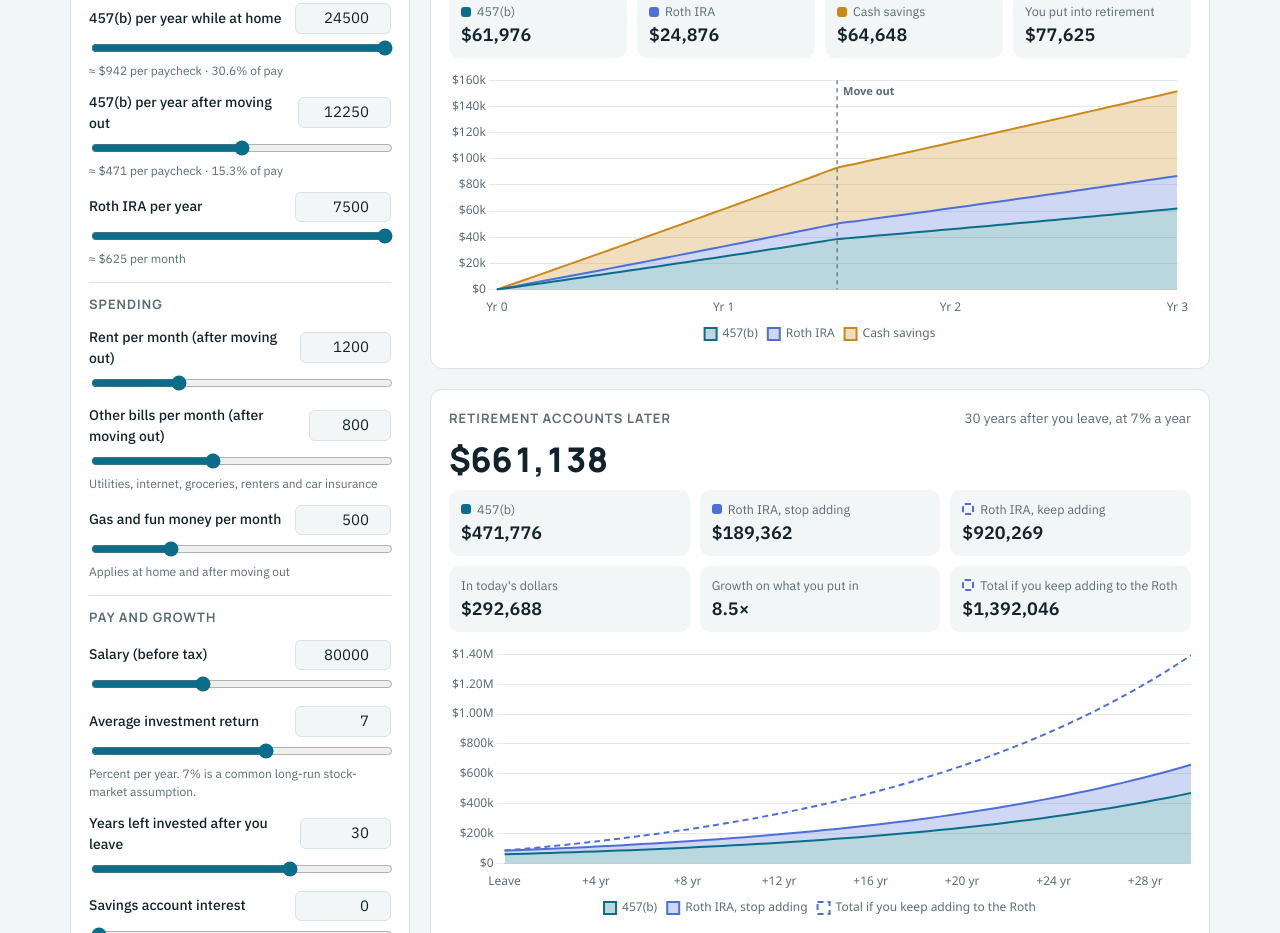
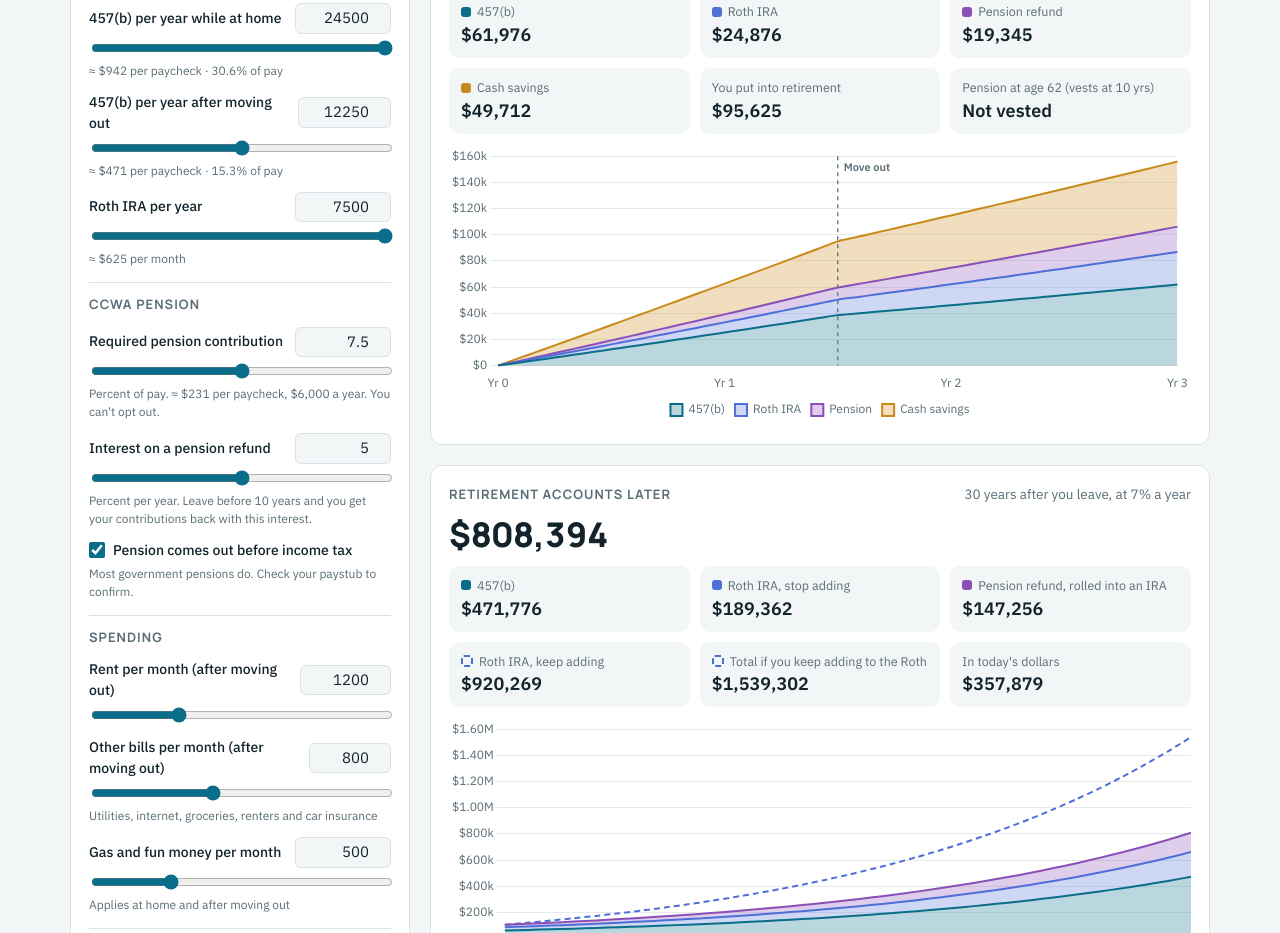
Before and after one commit to nathann-b/savings-planner, a plain HTML site: page index.html in a window 1280 px wide. Shown: the part 408-1341 px from the top of the page. Drawn offline with nearby package versions, Linux system fonts and the light colour scheme.

Commit message:
Update index.html

```diff
--- a/index.html
+++ b/index.html
@@ -11,7 +11,7 @@
 :root{
   /* Layout: controls rail on the left, results (summary tiles → totals → charts) on the right; stacks on phones. */
   --bg:#f3f6f7; --surface:#ffffff; --ink:#12232b; --muted:#5a6d76; --line:#d9e3e7; --accent:#0a6e8a;
-  --s457:#0a6e8a; --sroth:#4f6fd8; --scash:#c98a1c; --warn:#b93c12; --good:#1d7a45;
+  --s457:#0a6e8a; --sroth:#4f6fd8; --scash:#c98a1c; --spen:#8a4fb8; --warn:#b93c12; --good:#1d7a45;
   --display:"Manrope", "Segoe UI", system-ui, sans-serif;
   --body:"IBM Plex Sans", "Segoe UI", system-ui, sans-serif;
   color-scheme: light;
@@ -19,13 +19,13 @@
 @media (prefers-color-scheme: dark){
   :root:not([data-theme="light"]){
     --bg:#0c161b; --surface:#13222a; --ink:#e4edf0; --muted:#93a8b1; --line:#24373f; --accent:#4cb4d1;
-    --s457:#4cb4d1; --sroth:#8ea9ff; --scash:#e8b04d; --warn:#ff8a5c; --good:#5cc98a;
+    --s457:#4cb4d1; --sroth:#8ea9ff; --scash:#e8b04d; --spen:#c79cf2; --warn:#ff8a5c; --good:#5cc98a;
     color-scheme: dark;
   }
 }
 :root[data-theme="dark"]{
   --bg:#0c161b; --surface:#13222a; --ink:#e4edf0; --muted:#93a8b1; --line:#24373f; --accent:#4cb4d1;
-  --s457:#4cb4d1; --sroth:#8ea9ff; --scash:#e8b04d; --warn:#ff8a5c; --good:#5cc98a;
+  --s457:#4cb4d1; --sroth:#8ea9ff; --scash:#e8b04d; --spen:#c79cf2; --warn:#ff8a5c; --good:#5cc98a;
   color-scheme: dark;
 }
 *{box-sizing:border-box}
@@ -73,6 +73,9 @@ button.reset:hover{border-color:var(--accent);color:var(--accent)}
 .b .k i{width:10px;height:10px;border-radius:3px;display:inline-block}
 .b .v{font-weight:600;font-size:18px;font-variant-numeric:tabular-nums}
 .chartbox{position:relative;height:280px}
+.group > .hint{font-size:12px;color:var(--muted);margin-top:-8px}
+.ctl.check{flex-direction:row;align-items:center;gap:8px}
+.ctl.check input{width:16px;height:16px;accent-color:var(--accent);margin:0}
 .breakdown.three{grid-template-columns:repeat(3,1fr)}
 @media (max-width:600px){.breakdown.three{grid-template-columns:repeat(2,1fr)}}
 .b .k i.dash{background:transparent;border:2px dashed var(--sroth);width:12px;height:12px}
@@ -126,6 +129,22 @@ button.reset:hover{border-color:var(--accent);color:var(--accent)}
       </div>
 
       <div class="group">
+        <h2>CCWA pension</h2>
+        <div class="ctl">
+          <div class="row"><label for="pen">Required pension contribution</label><input type="number" id="pen-n" min="0" max="15" step="0.5" aria-label="Required pension contribution percent of pay"></div>
+          <input type="range" id="pen" min="0" max="15" step="0.5">
+          <span class="hint" id="pen-hint"></span>
+        </div>
+        <div class="ctl">
+          <div class="row"><label for="penr">Interest on a pension refund</label><input type="number" id="penr-n" min="0" max="10" step="0.5" aria-label="Interest credited on a pension refund percent"></div>
+          <input type="range" id="penr" min="0" max="10" step="0.5">
+          <span class="hint">Percent per year. Leave before 10 years and you get your contributions back with this interest.</span>
+        </div>
+        <div class="ctl check"><input type="checkbox" id="penpre"><label for="penpre">Pension comes out before income tax</label></div>
+        <span class="hint">Most government pensions do. Check your paystub to confirm.</span>
+      </div>
+
+      <div class="group">
         <h2>Spending</h2>
         <div class="ctl">
           <div class="row"><label for="rent">Rent per month (after moving out)</label><input type="number" id="rent-n" min="0" max="3000" step="25" aria-label="Rent per month"></div>
@@ -168,7 +187,7 @@ button.reset:hover{border-color:var(--accent);color:var(--accent)}
 
     <main class="results">
       <div class="tiles">
-        <div class="tile neutral"><div class="k">Take-home per month at home</div><div class="v" id="t-take"></div><div class="s" id="t-take-s">after 457, taxes, health insurance</div></div>
+        <div class="tile neutral"><div class="k">Take-home per month at home</div><div class="v" id="t-take"></div><div class="s" id="t-take-s">after pension, 457, taxes, health insurance</div></div>
         <div class="tile" id="tile-home"><div class="k">Left over per month at home</div><div class="v" id="t-home"></div><div class="s">after Roth and spending</div></div>
         <div class="tile" id="tile-away"><div class="k">Left over per month after moving out</div><div class="v" id="t-away"></div><div class="s" id="t-away-s">after Roth, rent, bills, spending</div></div>
         <div class="tile neutral"><div class="k">Taxes saved by the 457(b) at home</div><div class="v" id="t-tax"></div><div class="s" id="t-tax-s">per year, federal + Georgia</div></div>
@@ -182,11 +201,13 @@ button.reset:hover{border-color:var(--accent);color:var(--accent)}
           <span class="sub" id="leave-sub"></span>
         </div>
         <div class="big" id="leave-total"></div>
-        <div class="breakdown">
+        <div class="breakdown three">
           <div class="b"><div class="k"><i style="background:var(--s457)"></i>457(b)</div><div class="v" id="l-457"></div></div>
           <div class="b"><div class="k"><i style="background:var(--sroth)"></i>Roth IRA</div><div class="v" id="l-roth"></div></div>
+          <div class="b"><div class="k"><i style="background:var(--spen)"></i><span id="l-pen-k">Pension refund</span></div><div class="v" id="l-pen"></div></div>
           <div class="b"><div class="k"><i style="background:var(--scash)"></i>Cash savings</div><div class="v" id="l-cash"></div></div>
           <div class="b"><div class="k">You put into retirement</div><div class="v" id="l-contrib"></div></div>
+          <div class="b"><div class="k">Pension at age 62 (vests at 10 yrs)</div><div class="v" id="l-penstatus"></div></div>
         </div>
         <div class="chartbox"><canvas id="c-work" aria-label="Balances while working at CCWA"></canvas></div>
       </section>
@@ -200,10 +221,10 @@ button.reset:hover{border-color:var(--accent);color:var(--accent)}
         <div class="breakdown three">
           <div class="b"><div class="k"><i style="background:var(--s457)"></i>457(b)</div><div class="v" id="f-457"></div></div>
           <div class="b"><div class="k"><i style="background:var(--sroth)"></i>Roth IRA, stop adding</div><div class="v" id="f-roth"></div></div>
+          <div class="b"><div class="k"><i style="background:var(--spen)"></i><span id="f-pen-k">Pension refund, rolled into an IRA</span></div><div class="v" id="f-pen"></div></div>
           <div class="b"><div class="k"><i class="dash"></i>Roth IRA, keep adding</div><div class="v" id="f-rothkeep"></div></div>
+          <div class="b"><div class="k"><i class="dash"></i>Total if you keep adding to the Roth</div><div class="v" id="f-keeptotal"></div></div>
           <div class="b"><div class="k">In today's dollars</div><div class="v" id="f-real"></div></div>
-          <div class="b"><div class="k">Growth on what you put in</div><div class="v" id="f-mult"></div></div>
-          <div class="b"><div class="k"><i class="dash"></i>Total if you keep adding to the Roth</div><div class="v" id="f-keeptotal"></div></div>
         </div>
         <div class="chartbox"><canvas id="c-future" aria-label="Retirement account growth after leaving"></canvas></div>
         <div class="sub" id="future-note"></div>
@@ -215,7 +236,8 @@ button.reset:hover{border-color:var(--accent);color:var(--accent)}
           <li>2026 federal brackets for a single filer ($16,100 standard deduction), Georgia's flat 4.99% tax ($15,000 standard deduction), and 7.65% Social Security and Medicare.</li>
           <li>Health insurance is the employee-only Kaiser HMO at $46.55 per paycheck (26 paychecks), taken out pre-tax.</li>
           <li>The 457(b) is pre-tax and the Roth IRA comes from take-home pay. Contributions go in monthly; returns compound monthly.</li>
-          <li>Salary and contribution limits stay flat (no raises, no limit increases). A CCWA pension contribution, if there is one, isn't included.</li>
+          <li>CCWA pension (Clayton County plan, rules for hires after 2016): a required share of pay goes in every paycheck. You're vested after 10 years and then get 2% × years worked × average monthly pay each month from age 62. Leave earlier and you get your contributions back with interest; this planner assumes you roll that refund into an IRA tax-free and invest it. These rules come from the plan's 2022 annual report, so confirm them with HR.</li>
+          <li>Salary and contribution limits stay flat (no raises, no limit increases).</li>
           <li>"In today's dollars" assumes 2.5% yearly inflation. Real returns vary a lot from year to year. This is an estimate, not financial advice.</li>
         </ul>
       </div>
@@ -226,11 +248,12 @@ button.reset:hover{border-color:var(--accent);color:var(--accent)}
 <script src="https://cdn.jsdelivr.net/npm/chart.js@4.4.1/dist/chart.umd.js"></script>
 <script>
 (function(){
-  const DEFAULTS = {years:3, home:18, k457:24500, k457b:12250, roth:7500, rent:1200, other:800, fun:500, salary:80000, ret:7, after:30, cashr:0};
+  const DEFAULTS = {years:3, home:18, k457:24500, k457b:12250, roth:7500, pen:7.5, penr:5, rent:1200, other:800, fun:500, salary:80000, ret:7, after:30, cashr:0};
   const KEYS = Object.keys(DEFAULTS);
-  const STORE = "ccwa-savings-planner-v2";
+  const STORE = "ccwa-savings-planner-v3";
   let state = Object.assign({}, DEFAULTS);
-  try { const s = JSON.parse(localStorage.getItem(STORE) || "null"); if (s) KEYS.forEach(k => { if (typeof s[k] === "number" && isFinite(s[k])) state[k] = s[k]; }); } catch(e) {}
+  let penPre = true;
+  try { const s = JSON.parse(localStorage.getItem(STORE) || "null"); if (s) { KEYS.forEach(k => { if (typeof s[k] === "number" && isFinite(s[k])) state[k] = s[k]; }); if (typeof s.penPre === "boolean") penPre = s.penPre; } } catch(e) {}
 
   const HEALTH = 46.55 * 26, FED_STD = 16100, GA_STD = 15000, GA_RATE = 0.0499, FICA = 0.0765, INFL = 0.025;
   const BRACKETS = [[12400,.10],[50400,.12],[105700,.22],[201775,.24],[256225,.32],[640600,.35],[Infinity,.37]];
@@ -240,40 +263,47 @@ button.reset:hover{border-color:var(--accent);color:var(--accent)}
   const months = m => { const y = Math.floor(m/12), r = m % 12; const parts = []; if (y) parts.push(y + (y === 1 ? " year" : " years")); if (r) parts.push(r + (r === 1 ? " month" : " months")); return parts.join(" ") || "0 months"; };
 
   function fedTax(taxable){ let t = 0, prev = 0; for (const [top, r] of BRACKETS){ if (taxable > prev) t += (Math.min(taxable, top) - prev) * r; prev = top; } return t; }
-  function taxes(salary, pre457){
-    const base = Math.max(0, salary - pre457 - HEALTH);
+  function taxes(salary, pre457, prePen){
+    const base = Math.max(0, salary - pre457 - HEALTH - prePen);
     return { fed: fedTax(Math.max(0, base - FED_STD)), ga: Math.max(0, base - GA_STD) * GA_RATE, fica: Math.max(0, salary - HEALTH) * FICA };
   }
 
-  function phase(salary, k){
-    const kk = Math.min(k, Math.max(0, salary - HEALTH));
-    const t = taxes(salary, kk), t0 = taxes(salary, 0);
-    return { k: kk, take: salary - kk - HEALTH - t.fed - t.ga - t.fica, saved: (t0.fed + t0.ga) - (t.fed + t.ga) };
+  function phase(salary, k, pen){
+    const prePen = penPre ? pen : 0;
+    const kk = Math.min(k, Math.max(0, salary - HEALTH - pen));
+    const t = taxes(salary, kk, prePen), t0 = taxes(salary, 0, prePen);
+    return { k: kk, take: salary - kk - HEALTH - pen - t.fed - t.ga - t.fica, saved: (t0.fed + t0.ga) - (t.fed + t.ga) };
   }
   function calc(p){
-    const ph = phase(p.salary, p.k457), pa = phase(p.salary, p.k457b);
+    const pen = p.salary * p.pen / 100;
+    const ph = phase(p.salary, p.k457, pen), pa = phase(p.salary, p.k457b, pen);
     const k457 = ph.k, take = ph.take, taxSaved = ph.saved;
     const spendHome = p.fun, spendAway = p.rent + p.other + p.fun;
     const N = Math.round(p.years * 12), H = Math.min(p.home, N);
     const leftHomeM = (ph.take - p.roth) / 12, leftAwayM = (pa.take - p.roth) / 12;
     // Effective monthly rates, so a 7% setting grows money exactly 7% per year
     const r = Math.pow(1 + p.ret / 100, 1 / 12) - 1, cr = Math.pow(1 + p.cashr / 100, 1 / 12) - 1;
-    let a = 0, b = 0, c = 0;
-    const s457 = [0], sroth = [0], scash = [0];
+    const pr = Math.pow(1 + p.penr / 100, 1 / 12) - 1;
+    let a = 0, b = 0, c = 0, d = 0;
+    const s457 = [0], sroth = [0], scash = [0], spen = [0];
     for (let m = 0; m < N; m++){
       const home = m < H;
       a = a * (1 + r) + (home ? ph.k : pa.k) / 12;
       b = b * (1 + r) + p.roth / 12;
       c = c * (1 + cr) + (home ? leftHomeM - spendHome : leftAwayM - spendAway);
-      s457.push(a); sroth.push(b); scash.push(c);
+      d = d * (1 + pr) + pen / 12;
+      s457.push(a); sroth.push(b); scash.push(c); spen.push(d);
     }
-    const fa = [a], fb = [b], fc = [b];
-    let x = a, y = b, z = b;
-    for (let yr = 1; yr <= p.after; yr++){ for (let m = 0; m < 12; m++){ x *= (1 + r); y *= (1 + r); z = z * (1 + r) + p.roth / 12; } fa.push(x); fb.push(y); fc.push(z); }
-    const fut = x + y;
+    const vested = p.years >= 10;
+    const penMonthly = 0.02 * Math.min(p.years, 32) * p.salary / 12;
+    const fa = [a], fb = [b], fc = [b], fd = [vested ? 0 : d];
+    let x = a, y = b, z = b, q = vested ? 0 : d;
+    for (let yr = 1; yr <= p.after; yr++){ for (let m = 0; m < 12; m++){ x *= (1 + r); y *= (1 + r); q *= (1 + r); z = z * (1 + r) + p.roth / 12; } fa.push(x); fb.push(y); fc.push(z); fd.push(q); }
+    const fut = x + y + q;
     const real = fut / Math.pow(1 + INFL, p.years + p.after);
     return { k457, k457b: pa.k, take, takeAway: pa.take, taxSaved, taxSavedAway: pa.saved, leftHome: leftHomeM - spendHome, leftAway: leftAwayM - spendAway, N, H,
-      l457: a, lroth: b, lcash: c, contrib: (ph.k * H + pa.k * (N - H)) / 12 + p.roth * N / 12, s457, sroth, scash, fa, fb, fc, f457: x, froth: y, frothKeep: z, fut, real };
+      l457: a, lroth: b, lcash: c, lpen: d, pen, vested, penMonthly, contrib: (ph.k * H + pa.k * (N - H)) / 12 + (p.roth + pen) * N / 12,
+      s457, sroth, scash, spen, fa, fb, fc, fd, f457: x, froth: y, fpen: q, frothKeep: z, fut, real };
   }
 
   // ---------- controls ----------
@@ -285,9 +315,11 @@ button.reset:hover{border-color:var(--accent);color:var(--accent)}
       n.addEventListener("change", () => set(n.value));
       n.addEventListener("input", () => { if (n.value !== "") set(n.value); });
     });
-    document.getElementById("reset").addEventListener("click", () => { state = Object.assign({}, DEFAULTS); render(); });
+    document.getElementById("penpre").addEventListener("change", e => { penPre = e.target.checked; render(); });
+    document.getElementById("reset").addEventListener("click", () => { state = Object.assign({}, DEFAULTS); penPre = true; render(); });
   }
   function syncControls(){
+    document.getElementById("penpre").checked = penPre;
     KEYS.forEach(k => {
       const r = document.getElementById(k), n = document.getElementById(k + "-n");
       if (document.activeElement !== n) n.value = state[k];
@@ -333,7 +365,7 @@ button.reset:hover{border-color:var(--accent);color:var(--accent)}
 
   function drawCharts(res){
     if (typeof Chart === "undefined") return;
-    const c457 = css("--s457"), croth = css("--sroth"), ccash = css("--scash");
+    const c457 = css("--s457"), croth = css("--sroth"), ccash = css("--scash"), cpen = css("--spen");
     const lblW = res.s457.map((_, i) => i % 12 === 0 ? "Year " + (i/12) : (i === res.N ? months(i) : months(i)));
     const ds = (label, data, color, stack) => ({label, data, borderColor:color, backgroundColor:alpha(color, .28), fill: stack ? "stack" : "origin", stack: stack ? "s" : undefined, pointRadius:0, borderWidth:2, tension:.25});
 
@@ -342,17 +374,20 @@ button.reset:hover{border-color:var(--accent);color:var(--accent)}
     wOpts.scales.x.ticks.callback = function(v, i){ return i % 12 === 0 ? "Yr " + (i/12) : null; };
     wOpts.scales.x.ticks.autoSkip = false;
     wOpts.plugins.moveOut = {index: res.H < res.N ? res.H : null, color: css("--muted")};
-    const workData = { labels: lblW, datasets: [ ds("457(b)", res.s457, c457, true), ds("Roth IRA", res.sroth, croth, true), ds("Cash savings", res.scash, ccash, true) ] };
+    const workData = { labels: lblW, datasets: [ ds("457(b)", res.s457, c457, true), ds("Roth IRA", res.sroth, croth, true), ds("Pension", res.spen, cpen, true), ds("Cash savings", res.scash, ccash, true) ] };
     if (chWork){ chWork.data = workData; chWork.options = wOpts; chWork.update(); }
     else chWork = new Chart(document.getElementById("c-work"), {type:"line", data:workData, options:wOpts, plugins:[moveOutLine]});
 
     const fOpts = baseOpts();
     fOpts.scales.y.stacked = true;
     const lblF = res.fa.map((_, i) => i === 0 ? "Leave" : "+" + i + " yr");
-    const keepTotal = res.fa.map((v, i) => v + res.fc[i]);
+    const keepTotal = res.fa.map((v, i) => v + res.fc[i] + res.fd[i]);
     const keep = { label: "Total if you keep adding to the Roth", data: keepTotal, borderColor: croth, backgroundColor: "transparent", fill: false, stack: "keep", borderDash: [6,4], pointRadius: 0, borderWidth: 2, tension: .25 };
-    const futData = { labels: lblF, datasets: [ ds("457(b)", res.fa, c457, true), ds("Roth IRA, stop adding", res.fb, croth, true), keep ] };
-    fOpts.plugins.tooltip.callbacks.footer = items => { const i = items[0].dataIndex; return "Total if you stop adding: " + usd(res.fa[i] + res.fb[i]); };
+    const fsets = [ ds("457(b)", res.fa, c457, true), ds("Roth IRA, stop adding", res.fb, croth, true) ];
+    if (!res.vested) fsets.push(ds("Pension refund (rolled over)", res.fd, cpen, true));
+    fsets.push(keep);
+    const futData = { labels: lblF, datasets: fsets };
+    fOpts.plugins.tooltip.callbacks.footer = items => { const i = items[0].dataIndex; return "Total if you stop adding: " + usd(res.fa[i] + res.fb[i] + res.fd[i]); };
     if (chFuture){ chFuture.data = futData; chFuture.options = fOpts; chFuture.update(); }
     else chFuture = new Chart(document.getElementById("c-future"), {type:"line", data:futData, options:fOpts});
   }
@@ -361,16 +396,17 @@ button.reset:hover{border-color:var(--accent);color:var(--accent)}
   const $ = id => document.getElementById(id);
   function render(){
     syncControls();
-    try { localStorage.setItem(STORE, JSON.stringify(state)); } catch(e) {}
+    try { localStorage.setItem(STORE, JSON.stringify(Object.assign({penPre}, state))); } catch(e) {}
     const p = state, res = calc(p);
 
     $("home-hint").textContent = p.home >= res.N ? "You live at home the whole time you work at CCWA." : "You move out after " + months(res.H) + ", then pay rent for " + months(res.N - res.H) + ".";
     $("k457-hint").textContent = "≈ " + usd(res.k457 / 26) + " per paycheck · " + (res.k457 / p.salary * 100).toFixed(1) + "% of pay";
     $("k457b-hint").textContent = (p.home >= res.N ? "Not used: you don't move out in this plan. " : "") + "≈ " + usd(res.k457b / 26) + " per paycheck · " + (res.k457b / p.salary * 100).toFixed(1) + "% of pay";
     $("roth-hint").textContent = "≈ " + usd(p.roth / 12) + " per month";
+    $("pen-hint").textContent = "Percent of pay. ≈ " + usd(res.pen / 26) + " per paycheck, " + usd(res.pen) + " a year. You can't opt out.";
 
     $("t-take").textContent = usd(res.take / 12);
-    $("t-take-s").textContent = (res.H < res.N && res.k457b !== res.k457) ? usd(res.takeAway / 12) + " after moving out" : "after 457, taxes, health insurance";
+    $("t-take-s").textContent = (res.H < res.N && res.k457b !== res.k457) ? usd(res.takeAway / 12) + " after moving out" : "after pension, 457, taxes, health insurance";
     $("t-tax-s").textContent = (res.H < res.N && res.k457b !== res.k457) ? usd(res.taxSavedAway) + " a year after moving out" : "per year, federal + Georgia";
     $("t-home").textContent = usd(res.leftHome);
     $("t-away").textContent = usd(res.leftAway);
@@ -387,7 +423,10 @@ button.reset:hover{border-color:var(--accent);color:var(--accent)}
     w.textContent = msgs.join(" "); w.className = "warnbar" + (msgs.length ? " show" : "");
 
     $("leave-sub").textContent = "after " + months(res.N) + (movesOut ? ", " + months(res.H) + " at home" : ", all at home");
-    $("leave-total").textContent = usd(res.l457 + res.lroth + res.lcash);
+    $("leave-total").textContent = usd(res.l457 + res.lroth + res.lpen + res.lcash);
+    $("l-pen-k").textContent = res.vested ? "Pension (refund value)" : "Pension refund";
+    $("l-pen").textContent = usd(res.lpen);
+    $("l-penstatus").textContent = res.vested ? usd(res.penMonthly) + "/month" : "Not vested";
     $("l-457").textContent = usd(res.l457);
     $("l-roth").textContent = usd(res.lroth);
     $("l-cash").textContent = usd(res.lcash);
@@ -395,13 +434,14 @@ button.reset:hover{border-color:var(--accent);color:var(--accent)}
 
     $("future-sub").textContent = p.after + " years after you leave, at " + p.ret + "% a year";
     $("future-total").textContent = usd(res.fut);
+    $("f-pen-k").textContent = res.vested ? "CCWA pension from age 62" : "Pension refund, rolled into an IRA";
+    $("f-pen").textContent = res.vested ? usd(res.penMonthly) + "/month" : usd(res.fpen);
     $("f-457").textContent = usd(res.f457);
     $("f-roth").textContent = usd(res.froth);
     $("f-real").textContent = usd(res.real);
     $("f-rothkeep").textContent = usd(res.frothKeep);
-    $("f-keeptotal").textContent = usd(res.f457 + res.frothKeep);
-    $("future-note").textContent = "The big total assumes you stop all contributions when you leave and never withdraw. \"Keep adding\" assumes you put " + usd(p.roth) + " a year into the Roth IRA for all " + p.after + " years; the dashed line on the chart shows that total. Cash savings aren't projected here, since you'll likely spend them on a move, a car or a down payment.";
-    $("f-mult").textContent = res.contrib > 0 ? (res.fut / res.contrib).toFixed(1) + "×" : "—";
+    $("f-keeptotal").textContent = usd(res.f457 + res.frothKeep + res.fpen);
+    $("future-note").textContent = "The big total assumes you stop all contributions when you leave and never withdraw" + (res.vested ? ". You'd be vested in the pension, so it pays a monthly check for life instead and isn't counted in the total" : ", and that you roll your pension refund into an IRA and invest it") + ". \"Keep adding\" assumes you put " + usd(p.roth) + " a year into the Roth IRA for all " + p.after + " years; the dashed line on the chart shows that total. Cash savings aren't projected here, since you'll likely spend them on a move, a car or a down payment.";
 
     drawCharts(res);
   }
```
